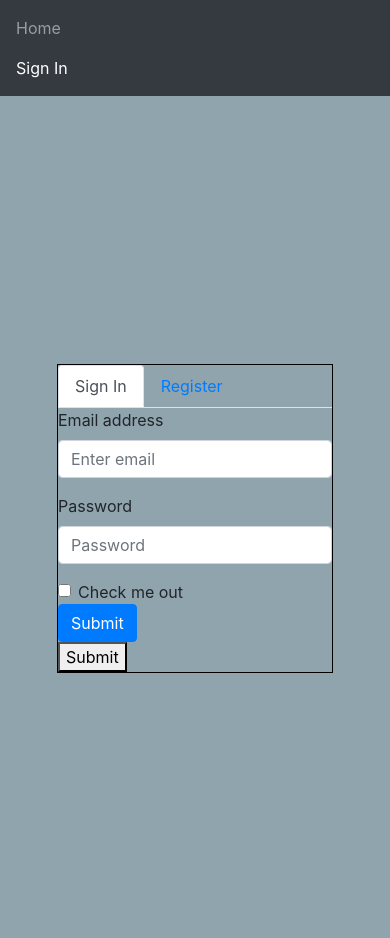
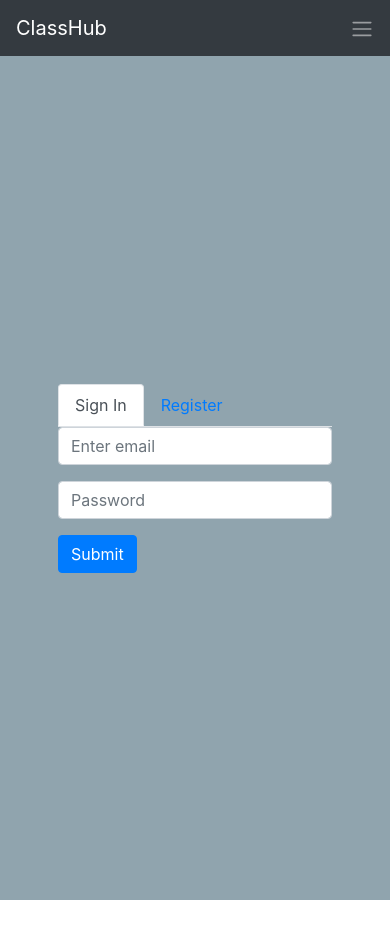
Before and after one commit to SalvadorM/hunter-front-end, a React (Create React App) app: page /user/login in a window 390 px wide. After the commit the page ends 900 px from the top, so only its background shows below. Built offline with nearby package versions, Linux system fonts and the light colour scheme.

Commit message:
nav bar fix for mobile and desktop

```diff
--- a/src/scenes/Home/scenes/NavBar.js
+++ b/src/scenes/Home/scenes/NavBar.js
@@ -1,17 +1,46 @@
 import React, {Component} from 'react'
 import { withRouter, NavLink } from 'react-router-dom'
 
+//stylesheets
+import '../../../stylesheets/navbar.scss'
+
 class NavBar extends Component {
+    constructor(){
+        super()
+
+        this.state = {
+            menuToggle: false
+        }
+
+        this.handleMenuToggle = this.handleMenuToggle.bind(this)
+    }
+
+    handleMenuToggle(){
+        this.setState((prev) => ({
+            menuToggle: !prev.menuToggle
+        }))
+    }
 
     render(){
-        console.log(this.props.match)
+        const {menuToggle} = this.state
+
+        let navBarStyle = "navbar-nav"
+
+        if(menuToggle){
+            navBarStyle = "navbar-nav toggleMenu"
+        }
+
         return(
                 <nav className="navbar navbar-expand-lg navbar-dark bg-dark">
                     <div className="container">
-                        <ul className="navbar-nav mr-auto">
-                            <li className="nav-item"><NavLink to="/home" activeClassName="active" className="nav-link">Home</NavLink></li>
-                            <li className="nav-item"><NavLink to="/user/login" activeClassName="active" className="nav-link">Sign In</NavLink></li>
-                        </ul>
+                    <a className="navbar-brand" href="#">ClassHub</a>
+                    <div className={navBarStyle}>
+                            <div className="nav-item" onClick={this.handleMenuToggle}><NavLink to="/home" activeClassName="active" className="nav-link">Home</NavLink></div>
+                            <div className="nav-item" onClick={this.handleMenuToggle}><NavLink to="/user/login" activeClassName="active" className="nav-link">Sign In</NavLink></div>
+                    </div>
+                    <div className="nav-toggler" onClick={this.handleMenuToggle}>
+                            <span className="navbar-toggler-icon"></span>
+                    </div>
                     </div>
                 </nav>
         )
--- a/src/scenes/Sign/forms/Login.js
+++ /dev/null
@@ -1,28 +0,0 @@
-import React, { Component } from 'react'
-import {Redirect} from 'react-router-dom'
-
-class LoginForm extends Component {
-    render(){
-        return(
-        <div>
-            <form>
-            <div className="form-group">
-                <label for="exampleInputEmail1">Email address</label>
-                <input type="email" className="form-control" id="exampleInputEmail1" aria-describedby="emailHelp" placeholder="Enter email"></input>
-            </div>
-            <div class="form-group">
-                <label for="exampleInputPassword1">Password</label>
-                <input type="password" className="form-control" id="exampleInputPassword1" placeholder="Password"></input>
-            </div>
-            <div className="form-check">
-                <input type="checkbox" className="form-check-input" id="exampleCheck1"></input>
-                <label className="form-check-label" for="exampleCheck1">Check me out</label>
-            </div>
-            <button type="submit" className="btn btn-primary">Submit</button>
-            </form>
-        </div>
-        )
-    }
-}
-
-export default LoginForm
--- /dev/null
+++ b/src/scenes/Sign/forms/LoginForm.js
@@ -0,0 +1,40 @@
+import React, { Component } from 'react'
+import {Redirect} from 'react-router-dom'
+
+class LoginForm extends Component {
+    constructor(props){
+        super(props)
+        this.state = {
+            email: '',
+            password: '',
+            error: '',
+            cbResponce: '',
+        }
+        console.log(this.props)
+    }
+
+    onChange(){
+
+    }
+
+    onLoginRequest(){
+
+    }
+    render(){
+        return(
+        <div>
+            <form>
+            <div className="form-group">
+                <input type="email" className="form-control" aria-describedby="emailHelp" placeholder="Enter email"></input>
+            </div>
+            <div className="form-group">
+                <input type="password" className="form-control" placeholder="Password"></input>
+            </div>
+            <button type="submit" className="btn btn-primary">Submit</button>
+            </form>
+        </div>
+        )
+    }
+}
+
+export default LoginForm
--- a/src/scenes/Sign/forms/Register.js
+++ /dev/null
@@ -1,38 +0,0 @@
-import React, { Component } from 'react'
-import {Redirect} from 'react-router-dom'
-
-class RegisterForm extends Component {
-    render(){
-        return(
-        <div>
-            <form>
-            <div className="form-group">
-                <label for="exampleInputEmail1">Email address</label>
-                <input type="email" className="form-control" id="exampleInputEmail1" aria-describedby="emailHelp" placeholder="Enter email"></input>
-            </div>
-
-            <div className="form-group">
-                <label for="exampleInputEmail1">Email address</label>
-                <input type="email" className="form-control" id="exampleInputEmail1" aria-describedby="emailHelp" placeholder="Enter email"></input>
-            </div>
-
-
-            <div className="form-group">
-                <label for="exampleInputEmail1">Email address</label>
-                <input type="email" className="form-control" id="exampleInputEmail1" aria-describedby="emailHelp" placeholder="Enter email"></input>
-            </div>
-
-
-            <div className="form-group">
-                <label for="exampleInputEmail1">Email address</label>
-                <input type="email" className="form-control" id="exampleInputEmail1" aria-describedby="emailHelp" placeholder="Enter email"></input>
-            </div>
-
-
-            <button type="submit" className="btn btn-primary">Submit</button>
-            </form>
-        </div>)
-    }
-}
-
-export default RegisterForm
--- /dev/null
+++ b/src/scenes/Sign/forms/RegisterForm.js
@@ -0,0 +1,60 @@
+import React, { Component } from 'react'
+import {Redirect} from 'react-router-dom'
+
+class RegisterForm extends Component {
+    constructor(props){
+        super(props)
+
+        this.state = {
+            username: '',
+            email: '',
+            name: '',
+            password: '',
+            password2: '',
+            cbResponce: false,
+            error: '',
+        }
+    }
+
+    passwordsMacth(){
+
+    }
+
+    onCreateAccountRequest(){
+
+    }
+
+    onChange(){
+
+    }
+
+    render(){
+        return(
+        <div>
+            <form>
+            <div className="form-group">
+                <input type="text" className="form-control" aria-describedby="emailHelp" placeholder="Name"></input>
+            </div>
+
+            <div className="form-group">
+                <input type="email" className="form-control" aria-describedby="emailHelp" placeholder="email"></input>
+            </div>
+
+
+            <div className="form-group">
+                <input type="text" className="form-control" aria-describedby="emailHelp" placeholder="username"></input>
+            </div>
+
+
+            <div className="form-group">
+                <input type="text" className="form-control" aria-describedby="emailHelp" placeholder="password"></input>
+            </div>
+
+
+            <button type="submit" className="btn btn-primary">Create Account</button>
+            </form>
+        </div>)
+    }
+}
+
+export default RegisterForm
--- a/src/scenes/Sign/index.js
+++ b/src/scenes/Sign/index.js
@@ -1,13 +1,33 @@
 import React, {Component} from 'react'
 import {Redirect, NavLink} from 'react-router-dom'
-//compoenents
-import LoginForm from './forms/Login'
-import RegisterForm from './forms/Register'
+//components
+import LoginForm from './forms/LoginForm'
+import RegisterForm from './forms/RegisterForm'
 //styles
-import '../../stylesheets/userform/userform.scss'
+import '../../stylesheets/userform.scss'
+
+//functions
 
 class UserForm extends Component {
+    constructor(){
+        super()
 
+        //callback functions
+        this.handleLoginRequest = this.handleLoginRequest.bind(this)
+        this.handleRegisterRequest = this.handleRegisterRequest.bind(this)
+
+    }
+
+    async componentDidMount(){
+    }
+
+    async handleRegisterRequest(){
+
+    }
+
+    async handleLoginRequest(){
+
+    }
     // Add a callback function that can render the problems the parent component
     render(){
 
@@ -18,17 +38,16 @@ class UserForm extends Component {
         // test the url to render correct form in single page
         // loginform and register form return only FORMS!
         if(currentPage === 'login') {
-            currentForm = (<LoginForm />)
+            currentForm = (<LoginForm action={this.handleLoginRequest}/>)
         } else if(currentPage === 'register'){
-            currentForm = (<RegisterForm />)
+            currentForm = (<RegisterForm action={this.handleRegisterRequest}/>)
         }else {
             currentForm = (<Redirect to="/home"/>)
         }
 
-        console.log(currentPage)
         return(
         <div className="flex-container">
-            <div className="row">
+            <div className="form-container">
                 <div className="flex-item">
                 <div className="register-form">
                     <div className="form">
@@ -38,7 +57,6 @@ class UserForm extends Component {
                         </nav>
                         <div className="form-content">
                             {currentForm}
-                            <button type="button" className="btnSubmit">Submit</button>
                         </div>
                     </div>
                 </div>
--- /dev/null
+++ b/src/stylesheets/navbar.scss
@@ -0,0 +1,25 @@
+$break-mobile: 420px;
+$break-desktop: 776px;
+
+.navbar-nav {
+    background-color: red;
+    display: none;
+}
+
+.nav-item {
+    display: inline-block;
+}
+
+.toggleMenu {
+    display: block;
+
+}
+
+@media screen and (min-width:$break-desktop){
+    .navbar-nav {
+        display: inline-block;
+    }
+    .nav-toggler{
+        display: none;
+    }
+}
--- a/src/stylesheets/userform/userform.scss
+++ b/src/stylesheets/userform.scss
@@ -17,5 +17,3 @@ $userformBG-color: #90A4AE;
     width: auto;
     border: 1px black solid;
 }
-
-//the form container
```
Also changed, not shown: src/scenes/Sign/functions/login.js (+5 -2 lines), src/utilities/authentication.js (+26 -4 lines), src/utilities/privateRouter.js (+9 -1 lines).
